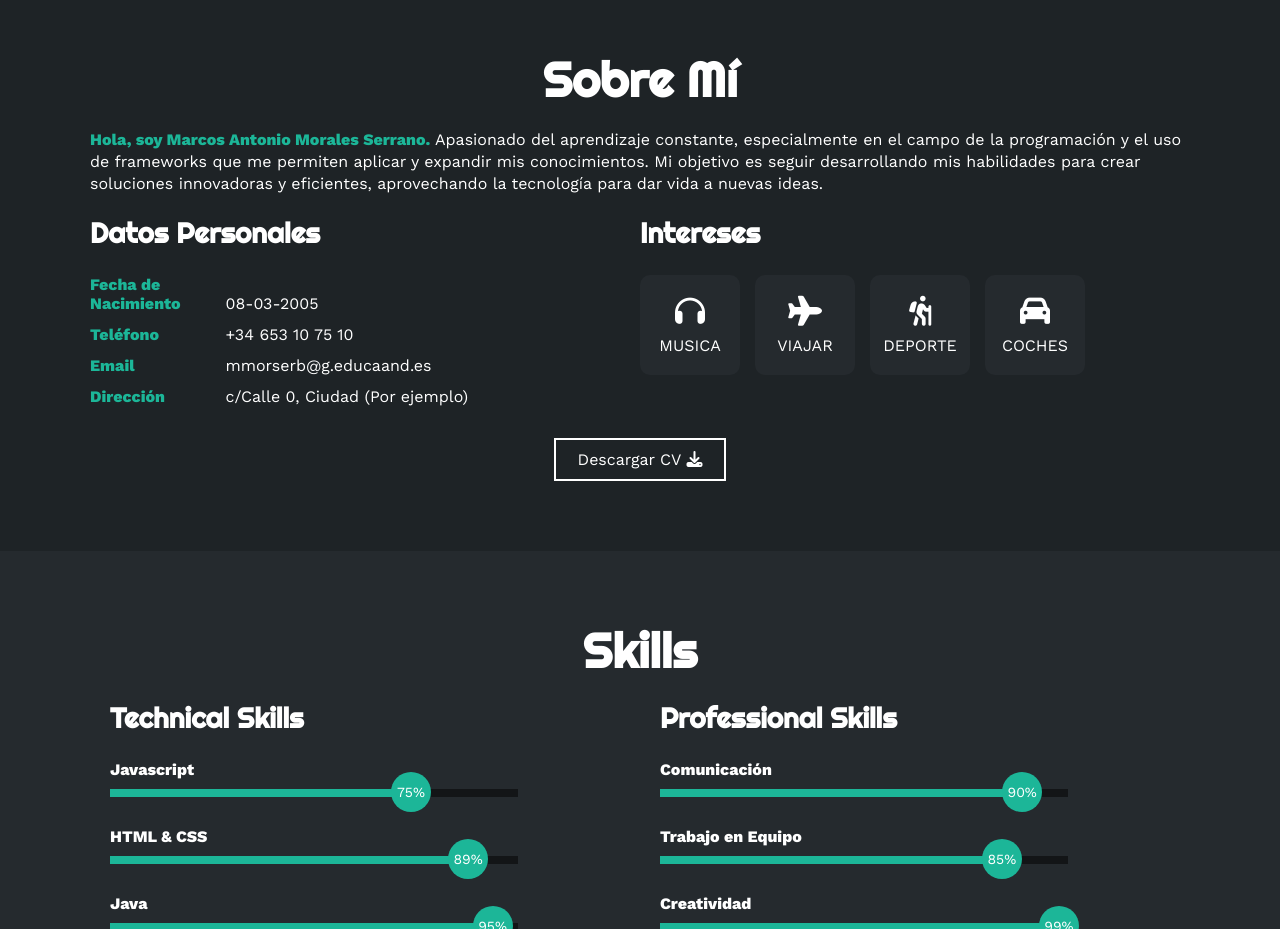
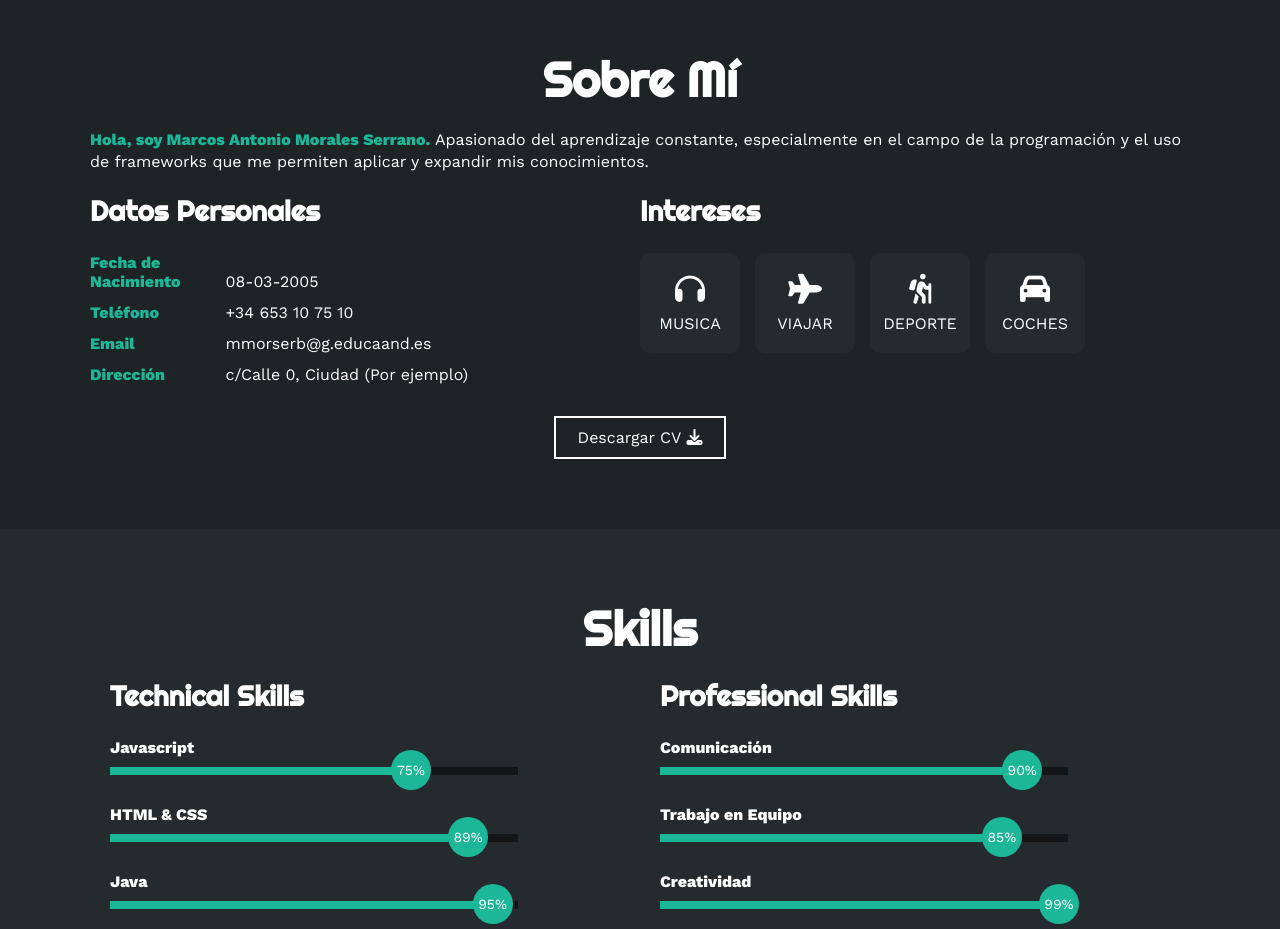
Before and after one commit to Marquittos01/portafolio, a plain HTML site: page index.html in a window 1280 px wide. Shown: the part 820-1749 px from the top of the page. Drawn offline with nearby package versions, Linux system fonts and the light colour scheme.

Commit message:
commit europass

```diff
--- a/index.html
+++ b/index.html
@@ -49,7 +49,7 @@
     <section id="sobremi" class="sobremi">
         <div class="contenido-seccion">
             <h2>Sobre Mí</h2>
-            <p><span>Hola, soy Marcos Antonio Morales Serrano.</span> Apasionado del aprendizaje constante, especialmente en el campo de la programación y el uso de frameworks que me permiten aplicar y expandir mis conocimientos. Mi objetivo es seguir desarrollando mis habilidades para crear soluciones innovadoras y eficientes, aprovechando la tecnología para dar vida a nuevas ideas.</p>
+            <p><span>Hola, soy Marcos Antonio Morales Serrano.</span> Apasionado del aprendizaje constante, especialmente en el campo de la programación y el uso de frameworks que me permiten aplicar y expandir mis conocimientos.</p>
 
             <div class="fila">
                 <!-- datos personales -->
```
Also changed, not shown: 1 other file.
